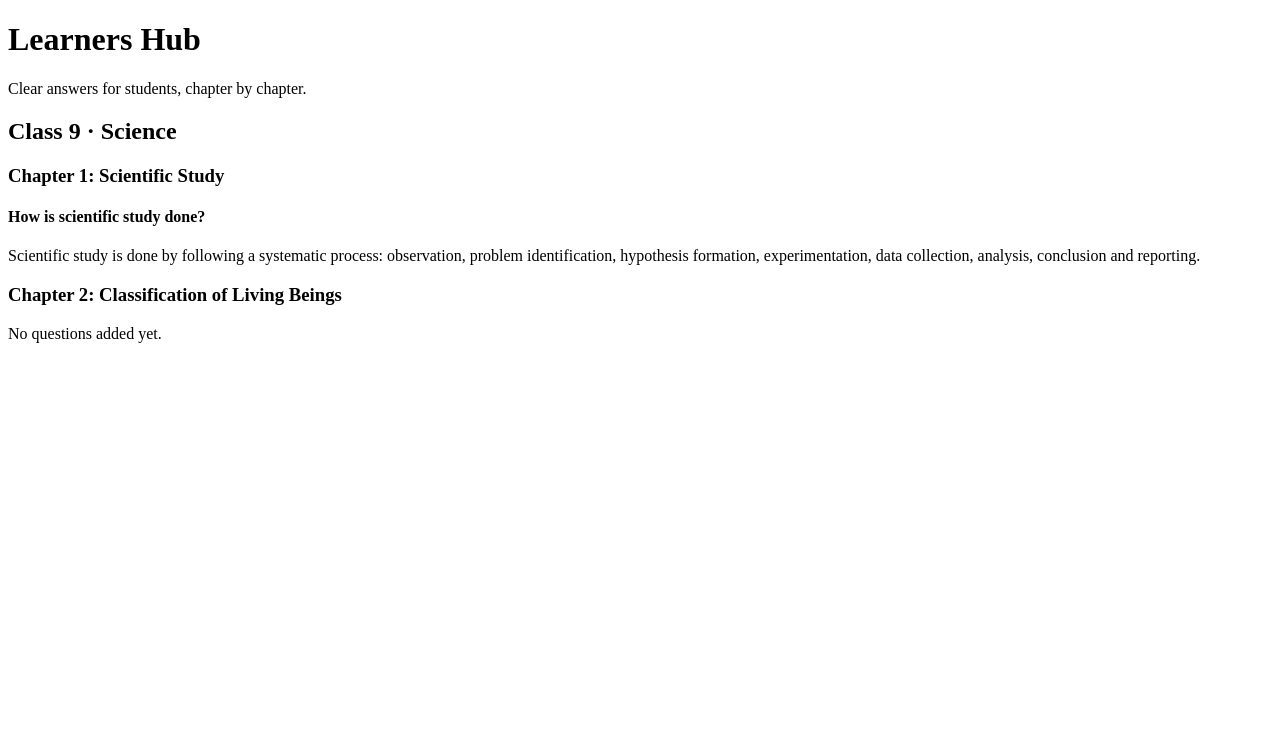
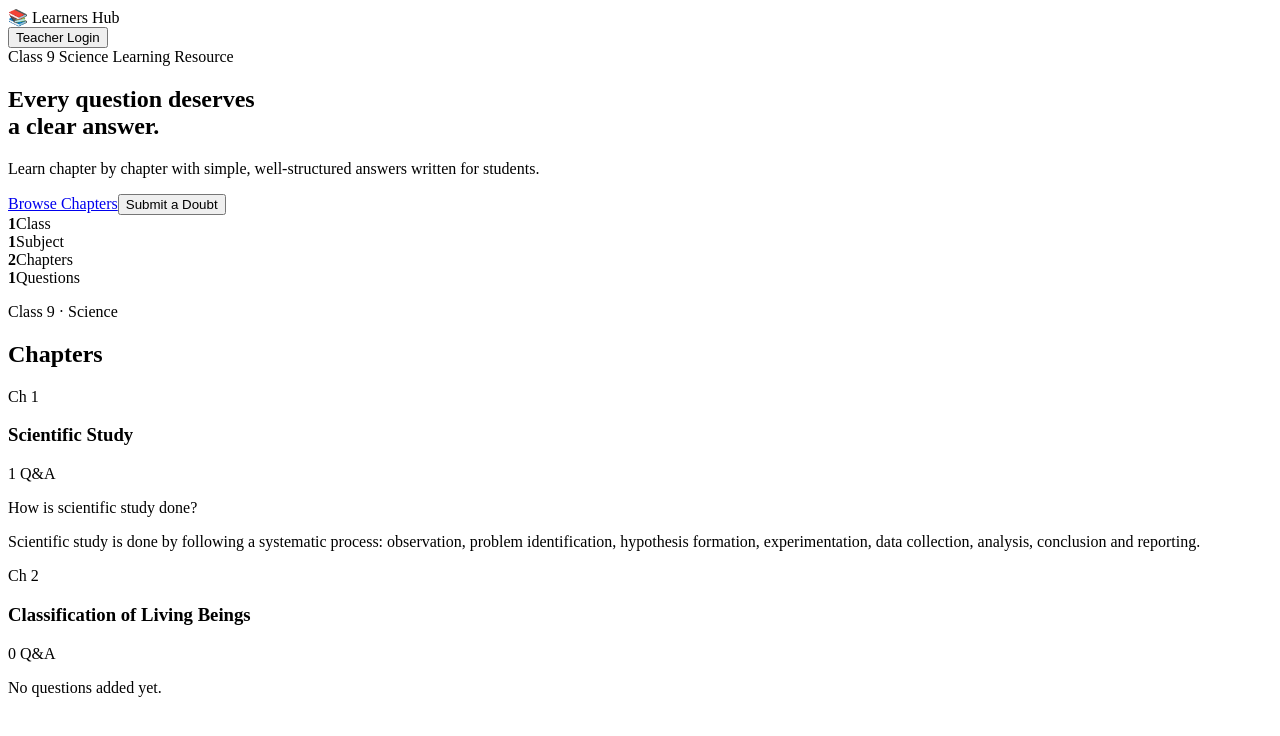
Before and after one commit to Sonu0510/learners-hub, a React (Vite) app: page / in a window 1280 px wide. Shown: the top 736 px of the page. Built offline with nearby package versions, Linux system fonts and the light colour scheme.

Commit message:
Create homepage components with hardcoded science data.

```diff
--- /dev/null
+++ b/src/components/ChapterCard.jsx
@@ -0,0 +1,31 @@
+import QuestionCard from "./QuestionCard";
+
+function ChapterCard({ chapter }) {
+  return (
+    <section className="chapter-card">
+      <div className="chapter-header">
+        <span className="chapter-number">Ch {chapter.id}</span>
+        <h3>{chapter.title}</h3>
+        <span className="qa-count">
+          {chapter.questions.length} Q&A
+        </span>
+      </div>
+
+      <div className="questions-list">
+        {chapter.questions.length === 0 ? (
+          <p className="empty">No questions added yet.</p>
+        ) : (
+          chapter.questions.map((item) => (
+            <QuestionCard
+              key={item.id}
+              question={item.question}
+              answer={item.answer}
+            />
+          ))
+        )}
+      </div>
+    </section>
+  );
+}
+
+export default ChapterCard;
--- /dev/null
+++ b/src/components/Header.jsx
@@ -0,0 +1,13 @@
+function Header() {
+  return (
+    <header className="header">
+      <div className="logo">
+        📚 <span>Learners</span> Hub
+      </div>
+
+      <button className="login-btn">Teacher Login</button>
+    </header>
+  );
+}
+
+export default Header;
--- /dev/null
+++ b/src/components/Hero.jsx
@@ -0,0 +1,24 @@
+function Hero() {
+  return (
+    <section className="hero">
+      <div className="hero-badge">Class 9 Science Learning Resource</div>
+
+      <h1>
+        Every question deserves <br />
+        a <span>clear answer.</span>
+      </h1>
+
+      <p>
+        Learn chapter by chapter with simple, well-structured answers written
+        for students.
+      </p>
+
+      <div className="hero-actions">
+        <a href="#chapters" className="primary-btn">Browse Chapters</a>
+        <button className="secondary-btn">Submit a Doubt</button>
+      </div>
+    </section>
+  );
+}
+
+export default Hero;
--- /dev/null
+++ b/src/components/QuestionCard.jsx
@@ -0,0 +1,10 @@
+function QuestionCard({ question, answer }) {
+  return (
+    <article className="question-card">
+      <p className="question-text">{question}</p>
+      <p className="answer-text">{answer}</p>
+    </article>
+  );
+}
+
+export default QuestionCard;
--- /dev/null
+++ b/src/components/Stats.jsx
@@ -0,0 +1,27 @@
+function Stats({ chapters, questions }) {
+  return (
+    <section className="stats">
+      <div>
+        <strong>1</strong>
+        <span>Class</span>
+      </div>
+
+      <div>
+        <strong>1</strong>
+        <span>Subject</span>
+      </div>
+
+      <div>
+        <strong>{chapters}</strong>
+        <span>Chapters</span>
+      </div>
+
+      <div>
+        <strong>{questions}</strong>
+        <span>Questions</span>
+      </div>
+    </section>
+  );
+}
+
+export default Stats;
--- a/src/pages/Home.jsx
+++ b/src/pages/Home.jsx
@@ -1,34 +1,38 @@
 import { scienceData } from "../data/scienceData";
+import Header from "../components/Header";
+import Hero from "../components/Hero";
+import Stats from "../components/Stats";
+import ChapterCard from "../components/ChapterCard";
 
 function Home() {
+  const totalQuestions = scienceData.chapters.reduce(
+    (total, chapter) => total + chapter.questions.length,
+    0
+  );
+
   return (
-    <main>
-      <h1>Learners Hub</h1>
-      <p>Clear answers for students, chapter by chapter.</p>
+    <div className="page">
+      <Header />
+      <Hero />
 
-      <h2>
-        {scienceData.className} · {scienceData.subjectName}
-      </h2>
+      <main className="container" id="chapters">
+        <Stats
+          chapters={scienceData.chapters.length}
+          questions={totalQuestions}
+        />
 
-      {scienceData.chapters.map((chapter) => (
-        <section key={chapter.id}>
-          <h3>
-            Chapter {chapter.id}: {chapter.title}
-          </h3>
+        <section className="section-heading">
+          <p>Class 9 · Science</p>
+          <h2>Chapters</h2>
+        </section>
 
-          {chapter.questions.length === 0 ? (
-            <p>No questions added yet.</p>
-          ) : (
-            chapter.questions.map((item) => (
-              <article key={item.id}>
-                <h4>{item.question}</h4>
-                <p>{item.answer}</p>
-              </article>
-            ))
-          )}
-        </section>
-      ))}
-    </main>
+        <div className="chapter-list">
+          {scienceData.chapters.map((chapter) => (
+            <ChapterCard key={chapter.id} chapter={chapter} />
+          ))}
+        </div>
+      </main>
+    </div>
   );
 }
 
```
Also changed, not shown: src/components/AnswerCard.jsx (added), src/components/ClassTabs.jsx (added), src/components/Footer.jsx (added), src/components/SearchBar.jsx (added), src/components/SubjectTabs.jsx (added), src/services/supabase.js (added).
